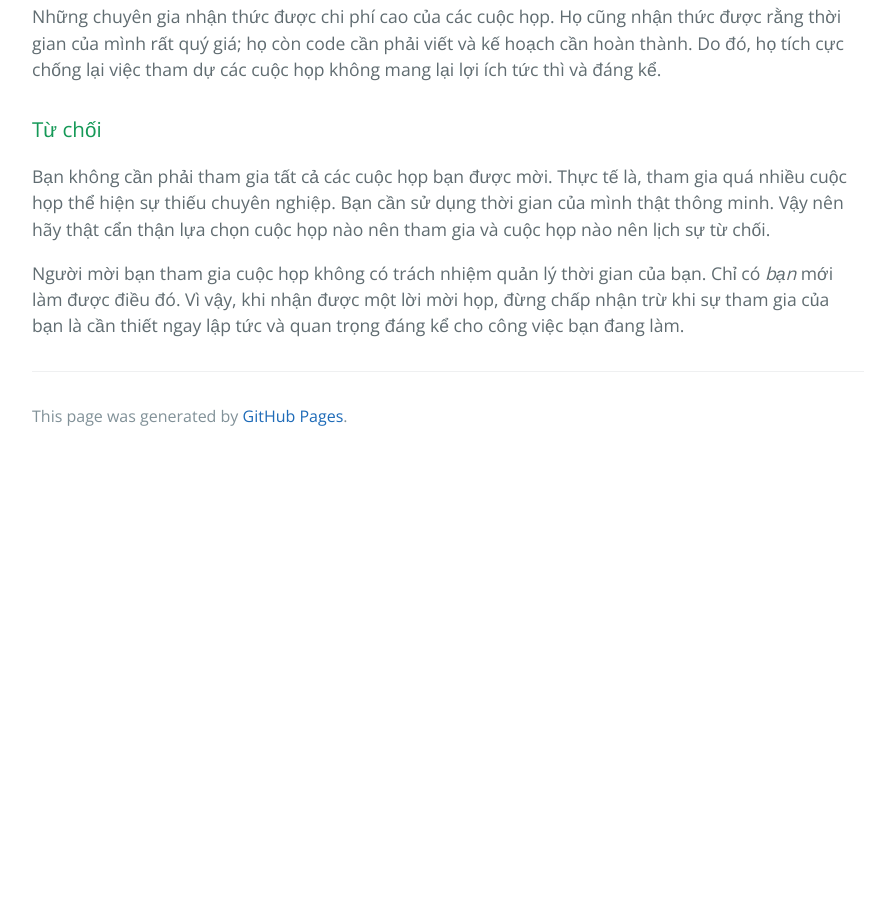
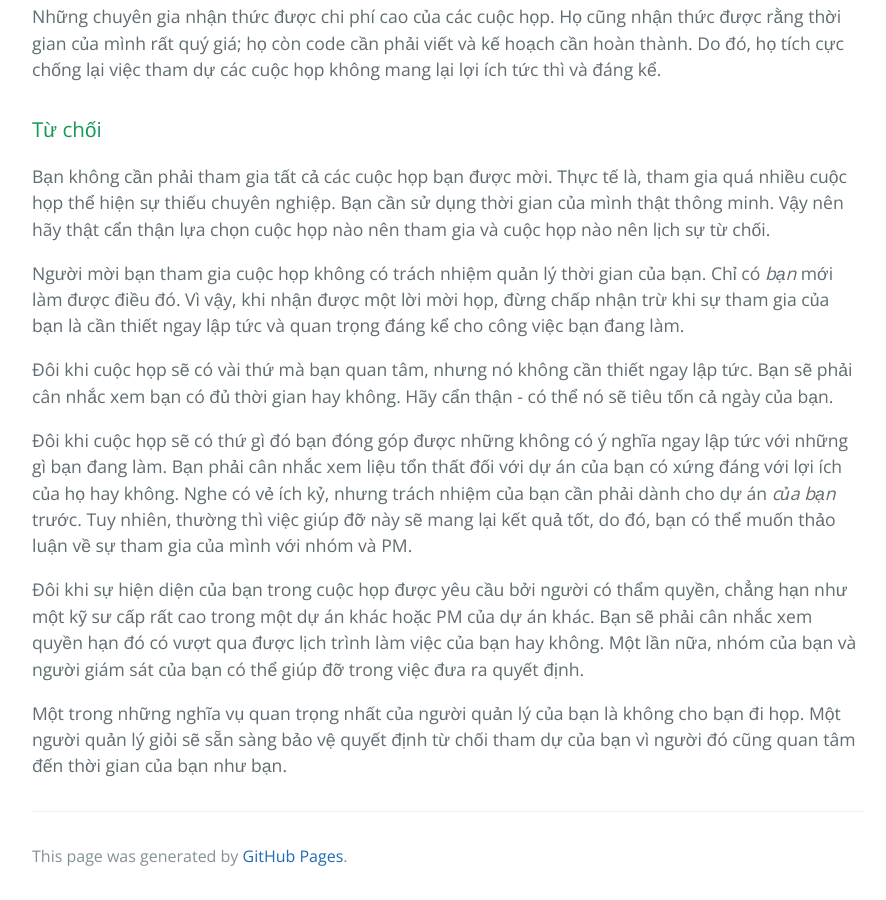
Before and after one commit to HaiBV/haibv.github.io, a Jekyll site: the page built from clean-coder/chapter-9-time-management.md, in a window 1280 px wide and 900 px high, scrolled down 1367 px. Shown: the whole window, without its empty margins (192-1078 px from the left). Built offline with Jekyll 4.4.1, drawn with Linux system fonts in a browser that asks for light colours; our own code applies the rules of GitHub Pages for plain Markdown files; before the commit the page ends 1827 px from its top, so only the background shows below that.

Commit message:
Update The Clean Coder - Chapter 9 Time management

```diff
--- a/clean-coder/chapter-9-time-management.md
+++ b/clean-coder/chapter-9-time-management.md
@@ -33,3 +33,11 @@ Những chuyên gia nhận thức được chi phí cao của các cuộc họp.
 Bạn không cần phải tham gia tất cả các cuộc họp bạn được mời. Thực tế là, tham gia quá nhiều cuộc họp thể hiện sự thiếu chuyên nghiệp. Bạn cần sử dụng thời gian của mình thật thông minh. Vậy nên hãy thật cẩn thận lựa chọn cuộc họp nào nên tham gia và cuộc họp nào nên lịch sự từ chối.
 
 Người mời bạn tham gia cuộc họp không có trách nhiệm quản lý thời gian của bạn. Chỉ có _bạn_ mới làm được điều đó. Vì vậy, khi nhận được một lời mời họp, đừng chấp nhận trừ khi sự tham gia của bạn là cần thiết ngay lập tức và quan trọng đáng kể cho công việc bạn đang làm.
+
+Đôi khi cuộc họp sẽ có vài thứ mà bạn quan tâm, nhưng nó không cần thiết ngay lập tức. Bạn sẽ phải cân nhắc xem bạn có đủ thời gian hay không. Hãy cẩn thận - có thể nó sẽ tiêu tốn cả ngày của bạn.
+
+Đôi khi cuộc họp sẽ có thứ gì đó bạn đóng góp được những không có ý nghĩa ngay lập tức với những gì bạn đang làm. Bạn phải cân nhắc xem liệu tổn thất đối với dự án của bạn có xứng đáng với lợi ích của họ hay không. Nghe có vẻ ích kỷ, nhưng trách nhiệm của bạn cần phải dành cho dự án _của bạn_ trước. Tuy nhiên, thường thì việc giúp đỡ này sẽ mang lại kết quả tốt, do đó, bạn có thể muốn thảo luận về sự tham gia của mình với nhóm và PM.
+
+Đôi khi sự hiện diện của bạn trong cuộc họp được yêu cầu bởi người có thẩm quyền, chẳng hạn như một kỹ sư cấp rất cao trong một dự án khác hoặc PM của dự án khác. Bạn sẽ phải cân nhắc xem quyền hạn đó có vượt qua được lịch trình làm việc của bạn hay không. Một lần nữa, nhóm của bạn và người giám sát của bạn có thể giúp đỡ trong việc đưa ra quyết định.
+
+Một trong những nghĩa vụ quan trọng nhất của người quản lý của bạn là không cho bạn đi họp. Một người quản lý giỏi sẽ sẵn sàng bảo vệ quyết định từ chối tham dự của bạn vì người đó cũng quan tâm đến thời gian của bạn như bạn.
```
